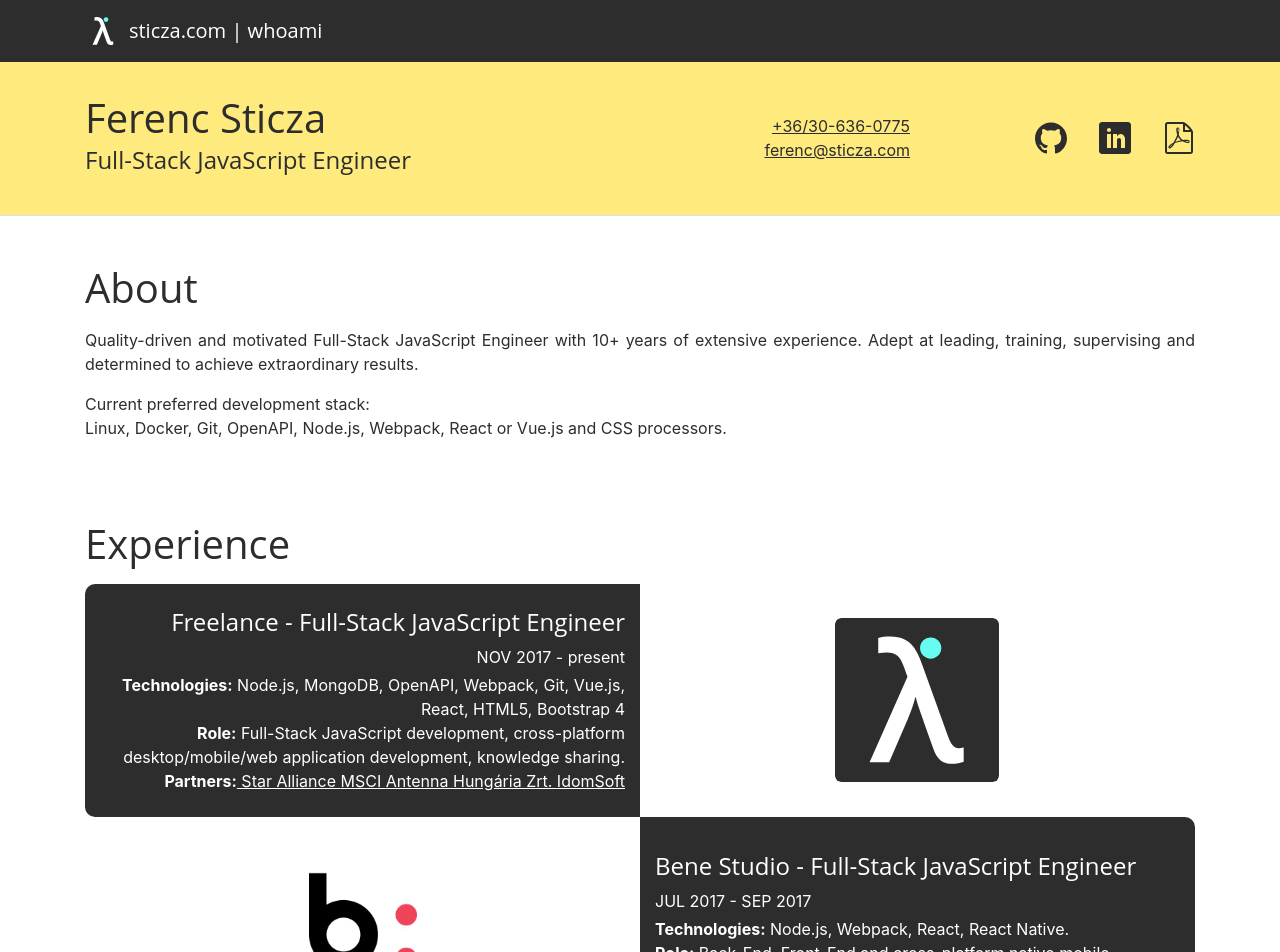
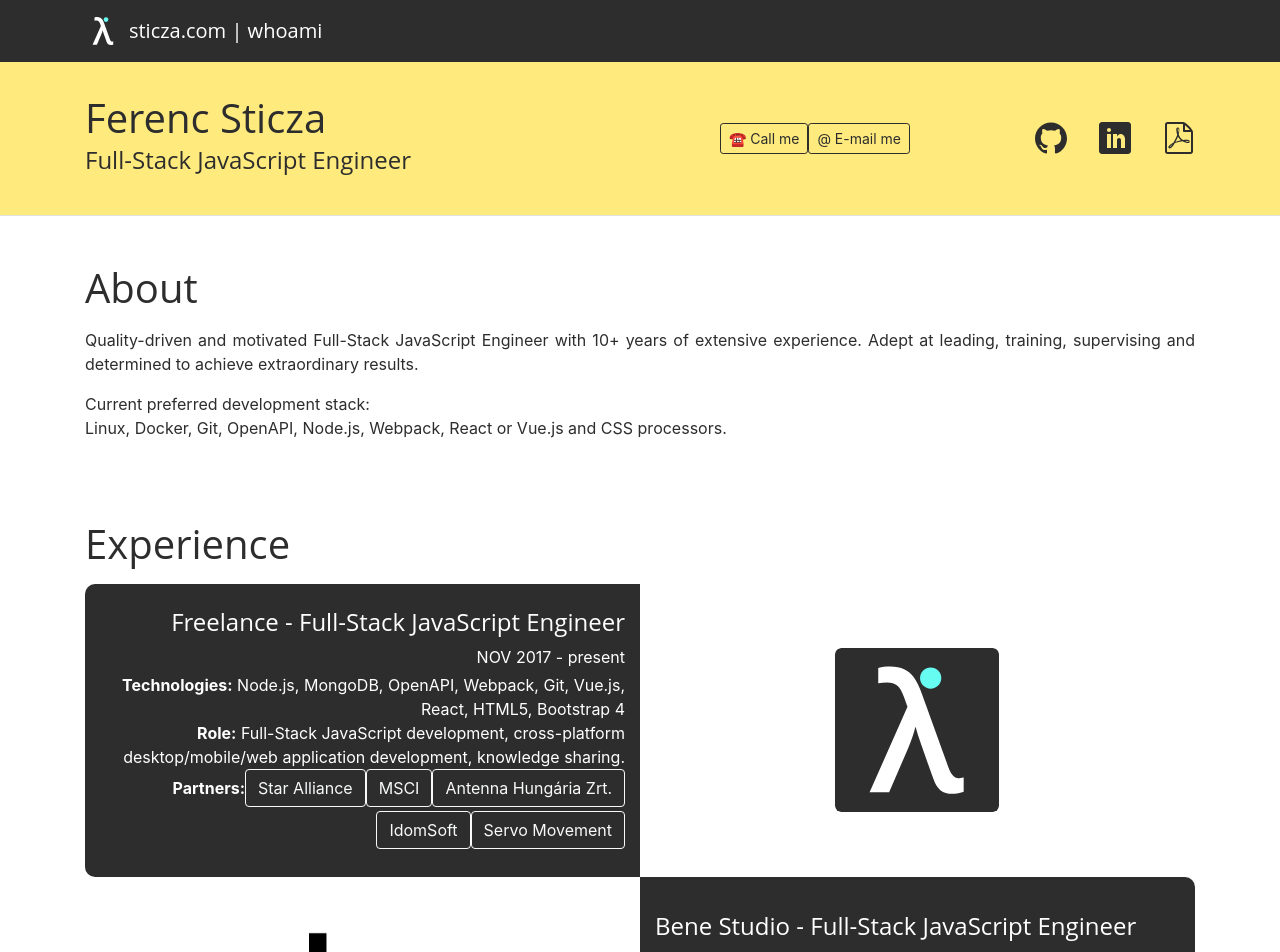
Before and after one commit to fsticza/sticza.com, a Nuxt app: page / in a window 1280 px wide. Shown: the top 952 px of the page. Built offline with nearby package versions, Linux system fonts and the light colour scheme.

Commit message:
chore: better click sizes

```diff
--- a/assets/scss/abstracts/_variables.scss
+++ b/assets/scss/abstracts/_variables.scss
@@ -7,7 +7,6 @@ $jumbotron-bg: transparent;
 $dark: $body-color;
 
 $headings-font-family: "Open Sans", serif;
-$link-decoration: underline;
 $link-color: $body-color;
 
 @import "../node_modules/bootstrap/scss/functions";
--- a/assets/scss/vendors/_bootstrap.scss
+++ b/assets/scss/vendors/_bootstrap.scss
@@ -15,7 +15,7 @@
 @import "../node_modules/bootstrap/scss/grid";
 //  @import "../node_modules/bootstrap/scss/tables";
 //  @import "../node_modules/bootstrap/scss/forms";
-//  @import "../node_modules/bootstrap/scss/buttons";
+@import "../node_modules/bootstrap/scss/buttons";
 //  @import "../node_modules/bootstrap/scss/transitions";
 //  @import "../node_modules/bootstrap/scss/dropdown";
 //  @import "../node_modules/bootstrap/scss/button-group";
--- a/components/ArticleBox.vue
+++ b/components/ArticleBox.vue
@@ -19,6 +19,7 @@
         >
           <img
             :src="require(`~/assets/img/${src}`)"
+            loading="lazy"
             :height="height"
             class="d-inline-block bg-white p-2 article__image"
             alt="Logo"
--- a/layouts/default.vue
+++ b/layouts/default.vue
@@ -55,19 +55,20 @@
 
     <footer class="bg-secondary main-footer text-center">
       <div class="container">
-        2018 &copy; Ferenc Sticza | Tel:
+        <div>
+          2020 &copy; Ferenc Sticza
+        </div>
         <a
-          class="text-dark"
-          href="tel:+36/30-636-0775"
+          class="btn btn-sm btn-outline-dark"
+          href="tel:+36306360775"
         >
-          +36/30-636-0775
+          &#9742; Call me
         </a>
-        &nbsp;| Email:
         <a
-          class="text-dark"
+          class="btn btn-sm btn-outline-dark"
           href="mailto:ferenc@sticza.com"
         >
-          ferenc@sticza.com
+          @ E-mail me
         </a>
       </div>
     </footer>
--- a/pages/index.vue
+++ b/pages/index.vue
@@ -14,22 +14,18 @@
           <div class="col-sm-6 my-2 text-md-right">
             <div class="row align-items-center">
               <div class="col-lg-6">
-                <div>
                 <a
-                    class="inline-link"
+                  class="btn btn-sm btn-outline-dark"
                   href="tel:+36306360775"
                 >
-                    +36/30-636-0775
+                  &#9742; Call me
                 </a>
-                </div>
-                <div>
                 <a
-                    class="inline-link"
+                  class="btn btn-sm btn-outline-dark"
                   href="mailto:ferenc@sticza.com"
                 >
-                    ferenc@sticza.com
+                  @ E-mail me
                 </a>
-                </div>
               </div>
               <div class="col-lg-6 mb-lg-3">
                 <a
@@ -141,7 +137,7 @@
           <div>
             <strong>Partners:</strong>
             <a
-              class="text-white"
+              class="btn btn-outline-light mb-1"
               href="https://www.staralliance.com/en/"
               rel="noopener"
               target="_blank"
@@ -149,7 +145,7 @@
               Star Alliance
             </a>
             <a
-              class="text-white"
+              class="btn btn-outline-light mb-1"
               href="https://www.msci.com/"
               rel="noopener"
               target="_blank"
@@ -157,7 +153,7 @@
               MSCI
             </a>
             <a
-              class="text-white"
+              class="btn btn-outline-light mb-1"
               href="https://www.ahrt.hu/en"
               rel="noopener"
               target="_blank"
@@ -165,12 +161,20 @@
               Antenna Hungária Zrt.
             </a>
             <a
-              class="text-white"
+              class="btn btn-outline-light mb-1"
               href="https://www.idomsoft.hu/?lang=en"
               rel="noopener"
               target="_blank"
             >
               IdomSoft
+            </a>
+            <a
+              class="btn btn-outline-light mb-1"
+              href="https://servomovement.com/"
+              rel="noopener"
+              target="_blank"
+            >
+              Servo Movement
             </a>
           </div>
         </article-box>
@@ -376,10 +380,6 @@ export default {
 <style lang="scss">
 @import './assets/scss/abstracts/variables';
 
-.inline-link {
-  display: inline-block;
-}
-
 .section--header {
   background: $secondary;
   border-bottom: 1px solid lighten($body-color, 70%);
```
Lines whose indentation alone changed are shown as unchanged.
